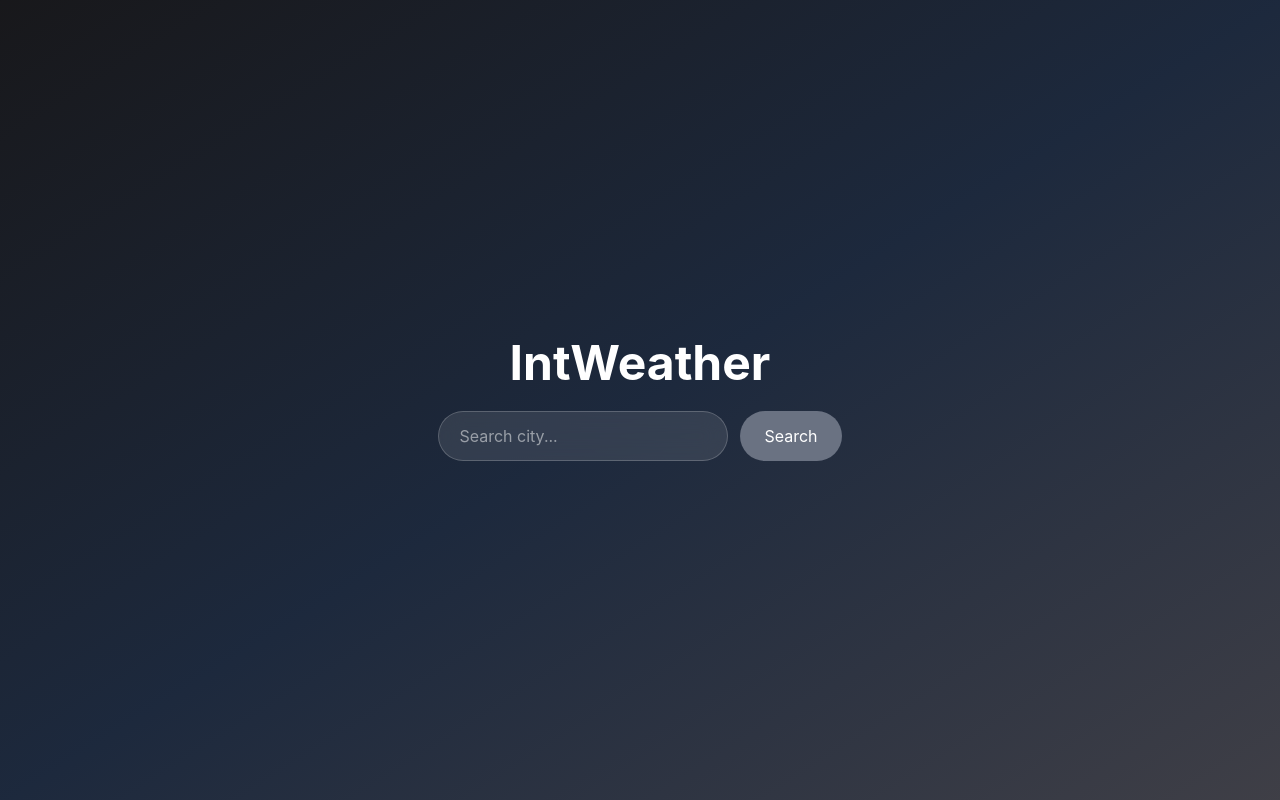
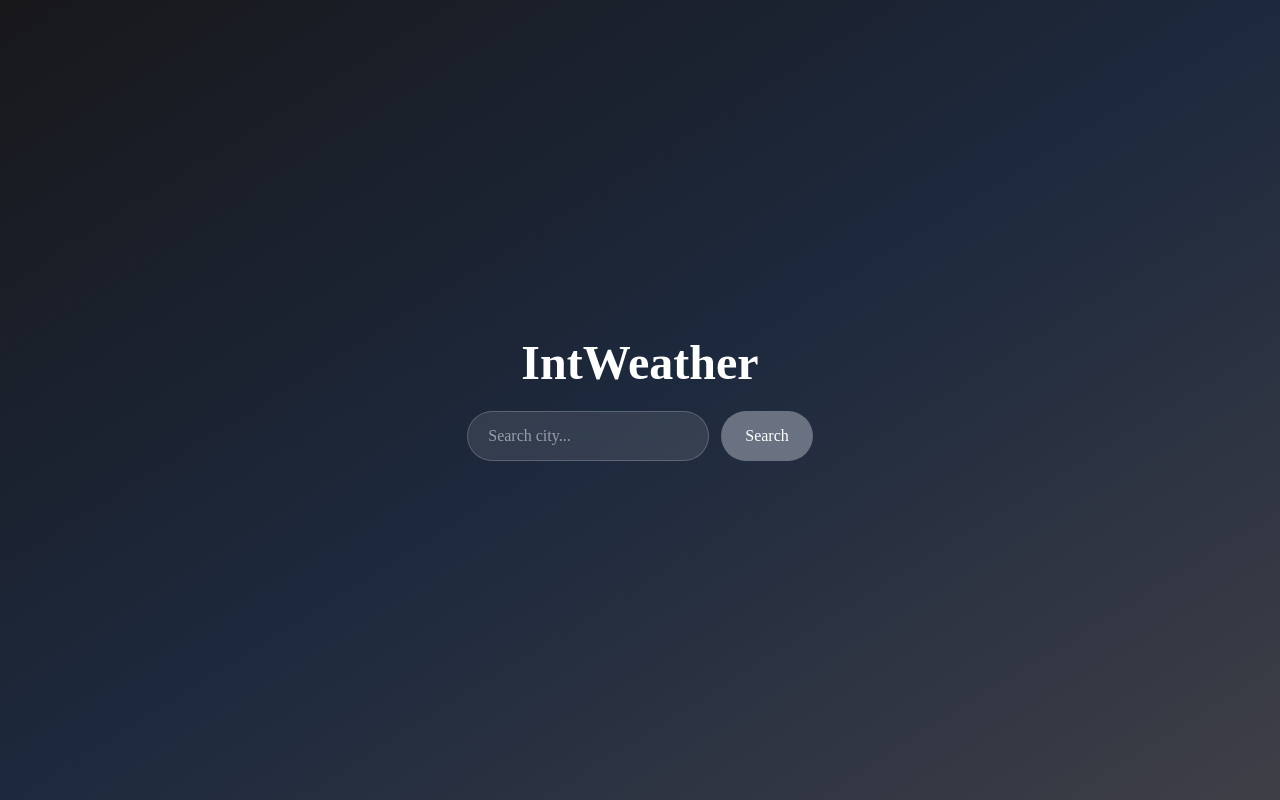
Before and after one commit to glennrobey/intweather, a React (Vite) app in the folder frontend/: page / in a window 1280 px wide. Built offline with nearby package versions, Linux system fonts and the light colour scheme.

Commit message:
add times new roman font and dynamic icons

```diff
--- a/frontend/src/index.css
+++ b/frontend/src/index.css
@@ -1 +1,5 @@
 @import "tailwindcss";
+
+body {
+    font-family: "Times New Roman", Inter;
+}
```
